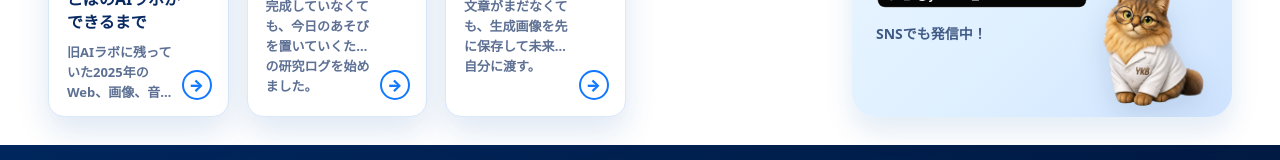
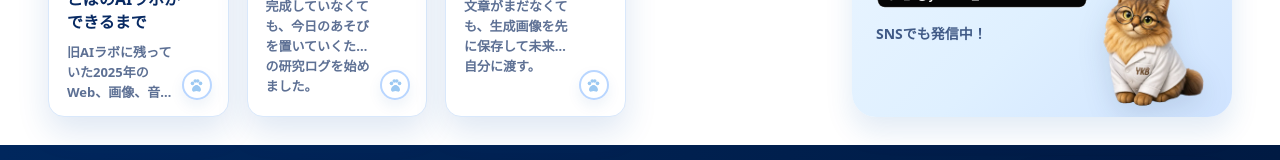
Before and after one commit to yokobo103/yokobo_ai_lab, a Next.js app: page / in a window 1280 px wide. Shown: the part 974-1134 px from the top of the page. Built offline with nearby package versions, Linux system fonts and the light colour scheme.

Commit message:
微調整

```diff
--- a/app/globals.css
+++ b/app/globals.css
@@ -595,10 +595,12 @@ img {
   height: 30px;
   align-items: center;
   justify-content: center;
-  border: 2px solid var(--blue);
+  border: 2px solid #b9d6ff;
   border-radius: 999px;
-  color: var(--blue);
+  background: #ffffff url("/assets/decor/paw-blue.svg") no-repeat center / 17px auto;
+  color: transparent;
   font-weight: 950;
+  box-shadow: 0 6px 14px rgba(20, 88, 170, 0.08);
 }
 
 .newsletterPanel {
```
